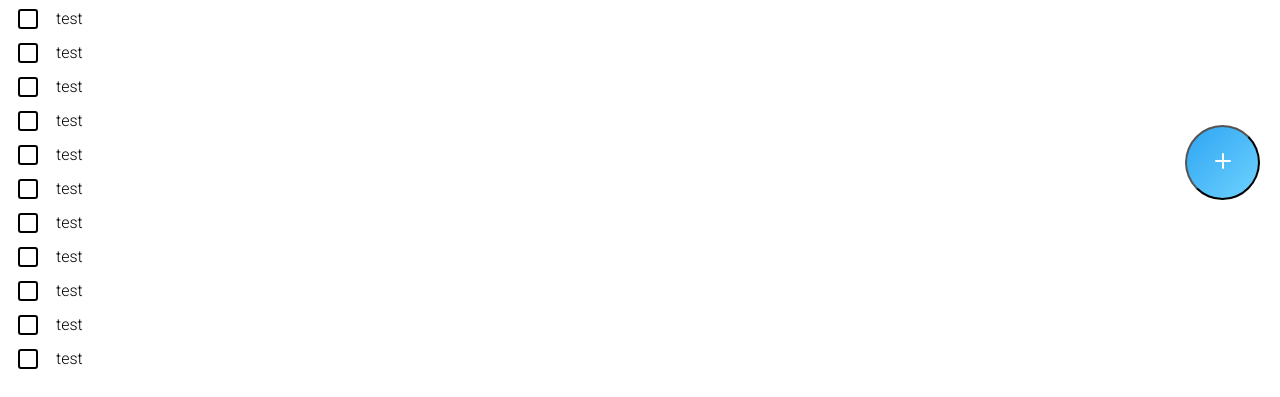
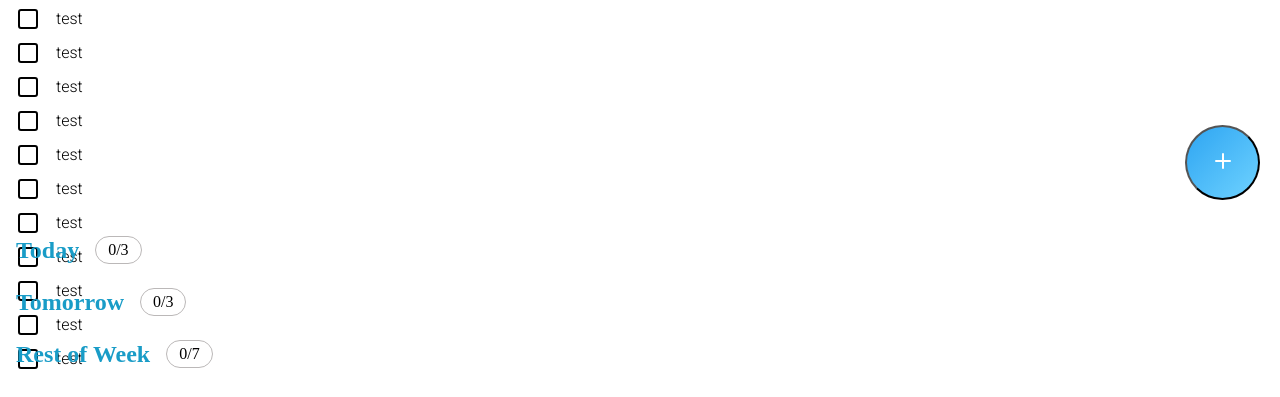
Before and after one commit to MilosOst/todo-list, a website built with webpack: page dist/index.html in a window 1280 px wide. Shown: the part 580-977 px from the top of the page. Built offline with nearby package versions, Linux system fonts and the light colour scheme.

Commit message:
Add script to load homepage tasks

```diff
--- a/src/index.js
+++ b/src/index.js
@@ -1,6 +1,7 @@
 import Todo from "./modules/Todo.js";
 import Storage from "./modules/Storage.js";
 import Project from "./modules/Project.js";
+import Display from "./modules/Display.js";
 
 
 const toggleMenu = document.querySelector('.menu-toggle');
@@ -9,3 +10,5 @@ toggleMenu.addEventListener('click', () => {
     const menu = document.querySelector('.menu');
     menu.classList.toggle('menu-open');
 })
+
+console.log(Display.loadHomePage());
--- /dev/null
+++ b/src/modules/Display.js
@@ -0,0 +1,101 @@
+import Storage from "./Storage.js";
+
+
+export default class Display {
+
+    static loadHomePage() {
+        const tasksSection = document.createElement('div');
+        tasksSection.classList.add('tasks-section');
+        tasksSection.append(Display.createTodaySection(), Display.createTomorrowSection(), Display.createWeeklySection());
+
+        document.body.appendChild(tasksSection);
+        return tasksSection;
+    }
+
+    static createTodaySection() {
+        const todaySection = document.createElement('div');
+        todaySection.classList.add('today-section');
+        todaySection.innerHTML = `
+        <div class="tasks-header">
+            <h2 class="date-header">Today</h2>
+            <div class="tasks-progress">
+                <p>0/3</p>
+            </div>
+        </div>
+        `;
+
+        todaySection.appendChild(this.createTodayTasks());
+        return todaySection;
+    }
+
+    static createTodayTasks() {
+        const todayTasks = Storage.getTodoList().getTodayTasks();
+        const tasksSection = document.createElement('ul');
+        tasksSection.classList.add('tasks');
+
+        todayTasks.forEach(task => {
+            const li = document.createElement('li');
+            li.textContent = task.title;
+            tasksSection.appendChild(li);
+        })
+        return tasksSection;
+    }
+
+    static createTomorrowSection() {
+        const tomorrowSection = document.createElement('div');
+        tomorrowSection.classList.add('tomorrow-section');
+        tomorrowSection.innerHTML = `
+        <div class="tasks-header">
+            <h2 class="date-header">Tomorrow</h2>
+            <div class="tasks-progress">
+                <p>0/3</p>
+            </div>
+        </div>
+        `;
+
+        tomorrowSection.appendChild(this.createTomorrowTasks());
+        return tomorrowSection;
+
+    }
+
+    static createTomorrowTasks() {
+        const tomorrowTasks = Storage.getTodoList().getTomorrowTasks();
+        const tasksSection = document.createElement('ul');
+        tasksSection.classList.add('tasks');
+
+        tomorrowTasks.forEach(task => {
+            const li = document.createElement('li');
+            li.textContent = task.title;
+            tasksSection.appendChild(li);
+        })
+        return tasksSection;
+    }
+
+    static createWeeklySection() {
+        const weeklySection = document.createElement('div');
+        weeklySection.classList.add('weekly-section');
+        weeklySection.innerHTML = `
+        <div class="tasks-header">
+        <h2 class="date-header">Rest of Week</h2>
+            <div class="tasks-progress">
+                <p>0/7</p>
+            </div>
+        </div>`;
+
+        weeklySection.appendChild(this.createWeeklyTasks());
+        return weeklySection;
+    }
+
+    static createWeeklyTasks() {
+        const weeklyTasks = Storage.getTodoList().getWeeklyTasks();
+        const tasksSection = document.createElement('ul');
+        tasksSection.classList.add('tasks');
+
+        weeklyTasks.forEach(task => {
+            const li = document.createElement('li');
+            li.textContent = task.title;
+            tasksSection.appendChild(li);
+        })
+        return tasksSection;
+    }
+}
--- a/src/modules/DisplayController.js
+++ /dev/null
@@ -1,48 +0,0 @@
-import Storage from "./Storage.js";
-
-
-export default class DisplayController {
-
-    static loadHomePage() {
-
-    }
-
-    static loadTodayTasks() {
-        const todoList = Storage.getTodoList();
-        const todayTasks = [];
-        for (let project of todoList.getProjects()) {
-            todayTasks.concat(project.getTodayTasks());
-        }
-
-        const todaySection = document.createElement('div');
-        todaySection.classList.add('today-section');
-        todaySection.innerHTML = `
-        <div class="tasks-header">
-            <h2 class="date-header">Today</h2>
-            <div class="tasks-progress">
-                <p>0/3</p>
-            </div>
-        </div>
-        <ul class="tasks">
-            <li>Print Boarding Passes</li>
-            <li>Water Plants</li>
-            <li>Pay Rent</li>
-        </ul>
-        `;
-    }
-
-    static createTodayTasks() {
-        const todoList = Storage.getTodoList();
-        const todayTasks = todoList.getTodayTasks();
-        const tasksSection = document.createElement('ul');
-        tasksSection.classList.add('tasks');
-
-        todayTasks.forEach(task => {
-            const li = document.createElement('li');
-            li.textContent = task.title;
-            tasksSection.appendChild(li);
-        })
-
-        return tasksSection();
-    }
-}
--- a/src/modules/Project.js
+++ b/src/modules/Project.js
@@ -1,4 +1,4 @@
-import { isThisWeek, isToday } from "date-fns";
+import { isThisWeek, isToday, isTomorrow } from "date-fns";
 import Todo from "./Todo.js";
 
 export default class Project {
@@ -25,16 +25,17 @@ export default class Project {
     }
 
     getTodayTasks() {
-        return this.tasks.filter(task => {
-            const taskDate = task.getDate();
-            return isToday(taskDate);
-        });
+        return this.tasks.filter(task => isToday(task.getDate()));
+    }
+
+    getTomorrowTasks() {
+        return this.tasks.filter(task => isTomorrow(task.getDate()));
     }
 
     getThisWeekTasks() {
         return this.tasks.filter(task => {
             const taskDate = task.getDate();
-            return isThisWeek(taskDate);
+            return isThisWeek(taskDate) && !isToday(taskDate) && !isTomorrow(taskDate);
         });
     }
 
--- a/src/modules/TodoList.js
+++ b/src/modules/TodoList.js
@@ -26,13 +26,19 @@ export default class TodoList {
 
     getTodayTasks() {
         const todayTasks = [];
-        this.getProjects().forEach(project => todayTasks.push(project.getTodayTasks()));
+        this.getProjects().forEach(project => todayTasks.push(...project.getTodayTasks()));
         return todayTasks;
+    }
+
+    getTomorrowTasks() {
+        const tomorrowTasks = [];
+        this.getProjects().forEach(project => tomorrowTasks.push(...project.getTomorrowTasks()));
+        return tomorrowTasks;
     }
 
     getWeeklyTasks() {
         const weeklyTasks = [];
-        this.getProjects().forEach(project => weeklyTasks.push(project.getThisWeekTasks()));
+        this.getProjects().forEach(project => weeklyTasks.push(...project.getThisWeekTasks()));
         return weeklyTasks;
     }
 }
```
Also changed, not shown: dist/index.html, dist/main.js.
